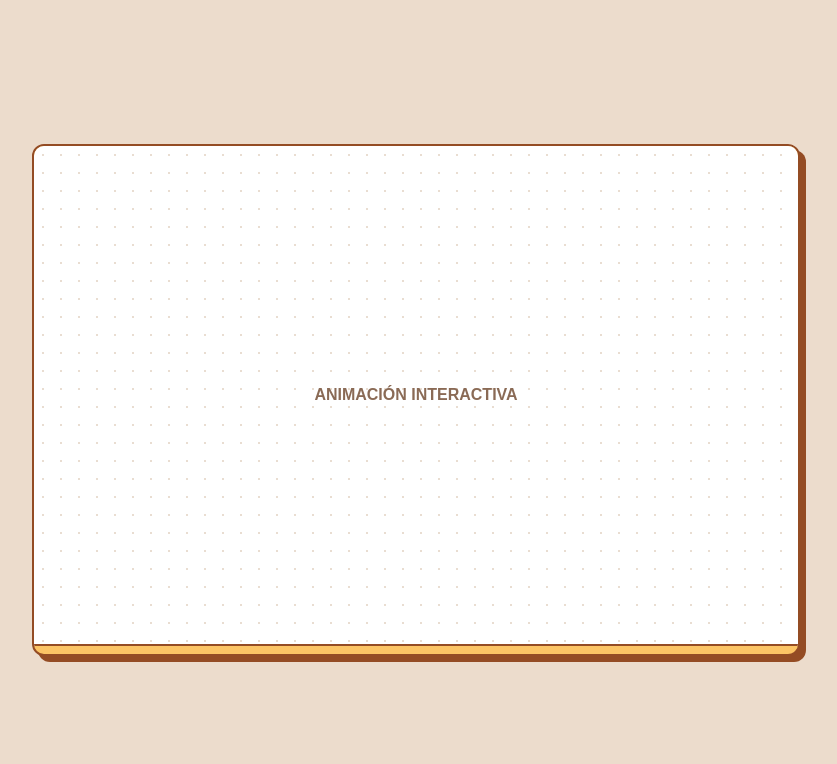
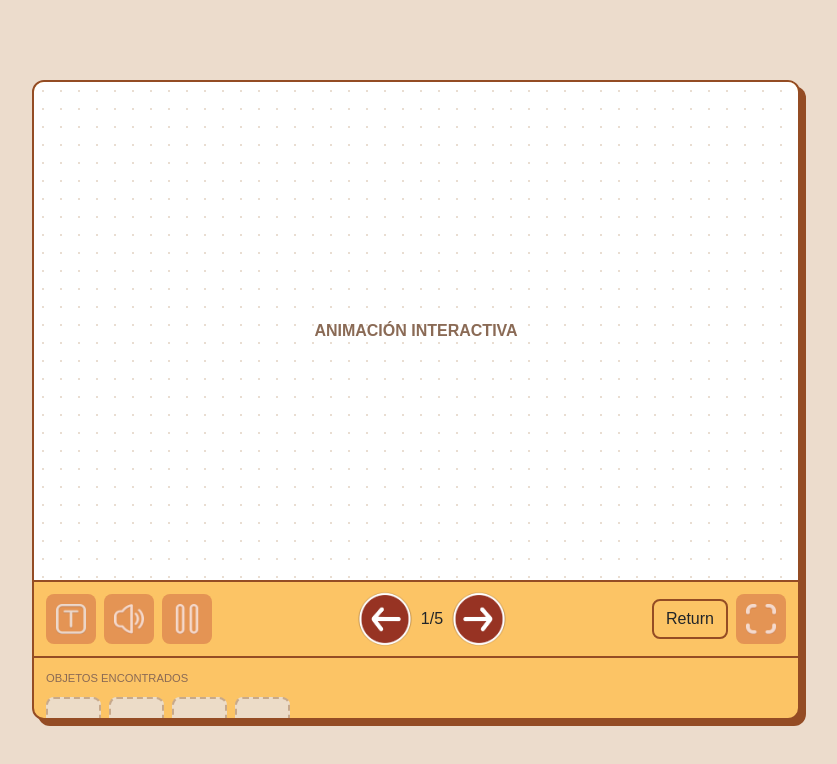
Before and after one commit to Luis142009/Inlec-main, a React (Vite) app: page / in a window 1280 px wide. Shown: the top 764 px of the page, without its empty margins (224-1061 px from the left). Built offline with nearby package versions, Linux system fonts and the light colour scheme.

Commit message:
flechitas

```diff
--- a/src/pages/InterfazCap.jsx
+++ b/src/pages/InterfazCap.jsx
@@ -29,10 +29,12 @@
               </div>
 
 
-              <div className="col d-flex align-items-center justify-content-center gap-2">
+              <div className="flechas col d-flex align-items-center justify-content-center gap-2">
+                <div className="rows">
                 <div className="nav-arrow"> <img className="flechitas" src="./Atras.png" alt="" /> </div>
                 <div className="page-num">1/5</div>
                 <div className="nav-arrow"> <img className="flechitas" src="./Adelante.png" alt="" /> </div>
+                </div>
               </div>
 
               <div className="col-auto d-flex align-items-center gap-2">
--- a/src/stylesheets/Textos.css
+++ b/src/stylesheets/Textos.css
@@ -125,7 +125,7 @@
 
 .interfaz-cap{
   width: 60vw;
-  height: 40vw;
+  height: 50vw;
   background:var(--card);
   border:2px solid var(--brown);
   border-radius:12px;
@@ -234,3 +234,10 @@
   width: 60px;
   height: 60px;
 }
+
+.rows{
+   display: flex;
+  justify-content: center;
+  align-items: center;
+  gap: 20px;
+}
```
